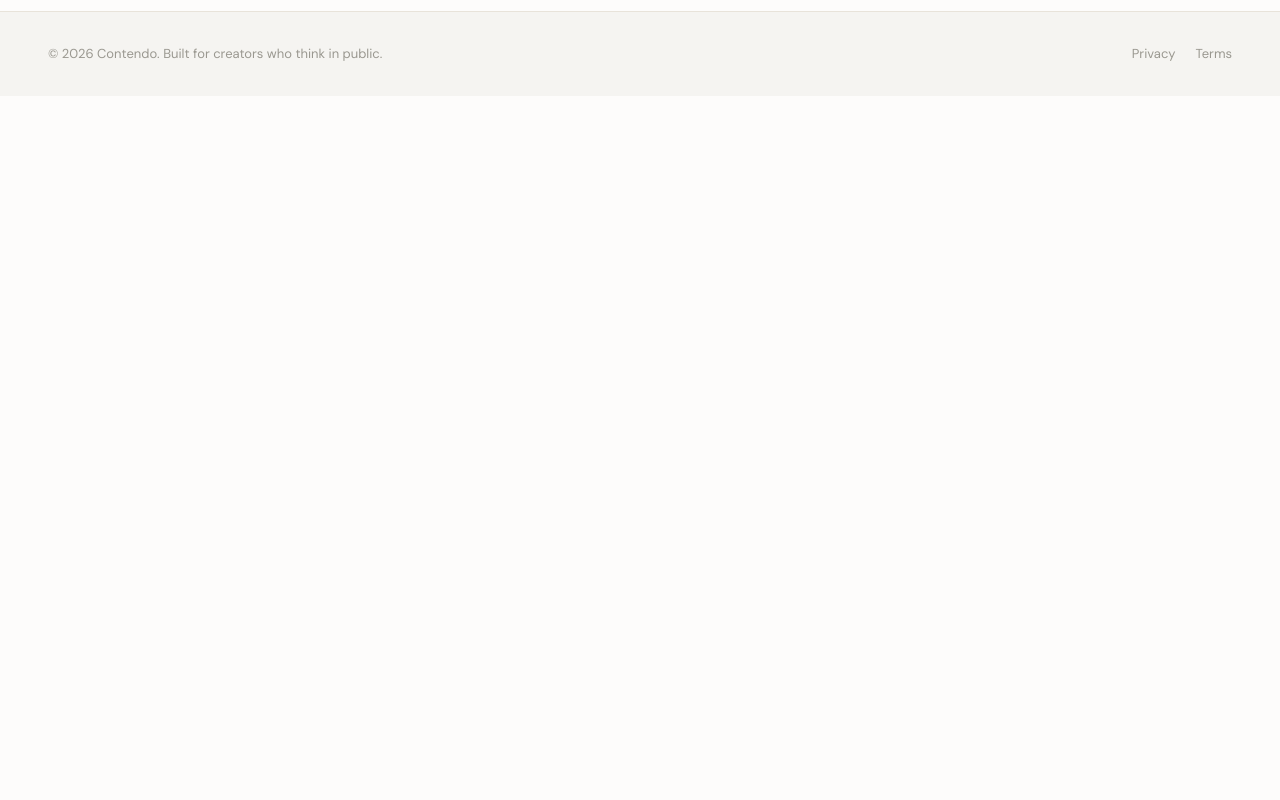
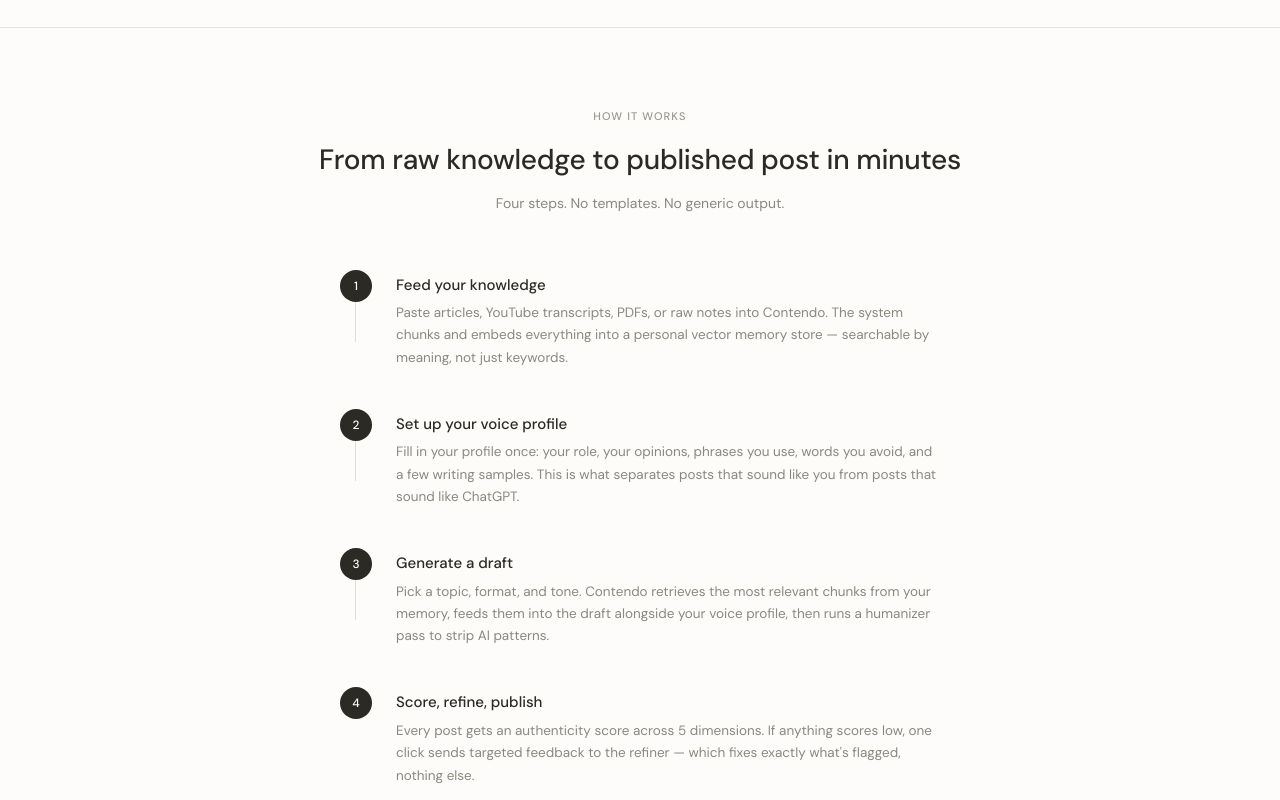
Before and after one commit to Soham112/Contendo, a Next.js app in the folder frontend/: page /welcome in a window 1280 px wide. Shown: the part 760-1560 px from the top of the page. Before the commit the page ends 856 px from the top, so only its background shows below. Built offline with nearby package versions, Linux system fonts and the light colour scheme.

Commit message:
feat: add how it works section and working nav links to landing page

```diff
--- a/frontend/app/globals.css
+++ b/frontend/app/globals.css
@@ -7,6 +7,10 @@
 :root {
   --background: #fdfcfb;
   --foreground: #2c2a24;
+}
+
+html {
+  scroll-behavior: smooth;
 }
 
 body {
--- a/frontend/app/welcome/page.tsx
+++ b/frontend/app/welcome/page.tsx
@@ -1,4 +1,27 @@
 import Link from "next/link";
+
+const STEPS = [
+  {
+    title: "Feed your knowledge",
+    description:
+      "Paste articles, YouTube transcripts, PDFs, or raw notes into Contendo. The system chunks and embeds everything into a personal vector memory store — searchable by meaning, not just keywords.",
+  },
+  {
+    title: "Set up your voice profile",
+    description:
+      "Fill in your profile once: your role, your opinions, phrases you use, words you avoid, and a few writing samples. This is what separates posts that sound like you from posts that sound like ChatGPT.",
+  },
+  {
+    title: "Generate a draft",
+    description:
+      "Pick a topic, format, and tone. Contendo retrieves the most relevant chunks from your memory, feeds them into the draft alongside your voice profile, then runs a humanizer pass to strip AI patterns.",
+  },
+  {
+    title: "Score, refine, publish",
+    description:
+      "Every post gets an authenticity score across 5 dimensions. If anything scores low, one click sends targeted feedback to the refiner — which fixes exactly what's flagged, nothing else.",
+  },
+];
 
 export default function WelcomePage() {
   return (
@@ -20,26 +43,15 @@ export default function WelcomePage() {
 
         {/* Center links */}
         <div style={{ display: "flex", gap: "28px", alignItems: "center" }}>
-          {["Features", "How it works", "Pricing"].map((link) => (
-            <a
-              key={link}
-              href="#"
-              style={{
-                fontSize: "13.5px",
-                color: "#7a786f",
-                textDecoration: "none",
-                cursor: "pointer",
-              }}
-            >
-              {link}
-            </a>
-          ))}
+          <a href="#features" style={{ fontSize: "13.5px", color: "#7a786f", textDecoration: "none", cursor: "pointer" }}>Features</a>
+          <a href="#how-it-works" style={{ fontSize: "13.5px", color: "#7a786f", textDecoration: "none", cursor: "pointer" }}>How it works</a>
+          <a href="#" style={{ fontSize: "13.5px", color: "#7a786f", textDecoration: "none", cursor: "pointer" }}>Pricing</a>
         </div>
 
         {/* Right buttons */}
         <div style={{ display: "flex", gap: "8px", alignItems: "center" }}>
-          <a
-            href="#"
+          <Link
+            href="/"
             style={{
               border: "0.5px solid #c8c3b8",
               borderRadius: "8px",
@@ -53,9 +65,9 @@ export default function WelcomePage() {
             }}
           >
             Log in
-          </a>
-          <a
-            href="#"
+          </Link>
+          <Link
+            href="/"
             style={{
               backgroundColor: "#2c2a24",
               color: "#f5f4f1",
@@ -70,12 +82,12 @@ export default function WelcomePage() {
             }}
           >
             Get started free
-          </a>
+          </Link>
         </div>
       </nav>
 
       {/* Main content */}
-      <main style={{ backgroundColor: "#fdfcfb", padding: "80px 48px 64px" }}>
+      <main style={{ backgroundColor: "#fdfcfb", padding: "80px 48px 0" }}>
         <div style={{ display: "flex", flexDirection: "column", alignItems: "center", textAlign: "center" }}>
           {/* Eyebrow */}
           <p style={{
@@ -117,8 +129,8 @@ export default function WelcomePage() {
 
           {/* CTA buttons */}
           <div style={{ display: "flex", gap: "12px", justifyContent: "center", marginBottom: "64px" }}>
-            <a
-              href="#"
+            <Link
+              href="/"
               style={{
                 border: "1.5px solid #2c2a24",
                 borderRadius: "10px",
@@ -133,9 +145,9 @@ export default function WelcomePage() {
               }}
             >
               Start writing for free
-            </a>
+            </Link>
             <a
-              href="#"
+              href="#how-it-works"
               style={{
                 border: "0.5px solid #d0c2b8",
                 borderRadius: "10px",
@@ -153,14 +165,18 @@ export default function WelcomePage() {
           </div>
 
           {/* Feature cards */}
-          <div style={{
+          <div
+            id="features"
+            style={{
               display: "grid",
               gridTemplateColumns: "repeat(3, 1fr)",
               gap: "16px",
               maxWidth: "780px",
               width: "100%",
               margin: "0 auto",
-          }}>
+              paddingBottom: "80px",
+            }}
+          >
             {/* Card 1 — Feed your knowledge */}
             <div style={{
               backgroundColor: "#ffffff",
@@ -255,6 +271,99 @@ export default function WelcomePage() {
         </div>
       </main>
 
+      {/* How it works */}
+      <section
+        id="how-it-works"
+        style={{
+          borderTop: "0.5px solid #e8e3da",
+          backgroundColor: "#fdfcfb",
+          padding: "80px 48px",
+        }}
+      >
+        <div style={{ maxWidth: "760px", margin: "0 auto" }}>
+          {/* Section header */}
+          <div style={{ textAlign: "center", marginBottom: "56px" }}>
+            <p style={{
+              fontSize: "11px",
+              fontWeight: 500,
+              letterSpacing: "0.1em",
+              textTransform: "uppercase",
+              color: "#9a9890",
+              margin: "0 0 14px 0",
+            }}>
+              How it works
+            </p>
+            <h2 style={{
+              fontSize: "28px",
+              fontWeight: 500,
+              color: "#2c2a24",
+              letterSpacing: "-0.01em",
+              margin: "0 0 12px 0",
+            }}>
+              From raw knowledge to published post in minutes
+            </h2>
+            <p style={{ fontSize: "14px", color: "#8a8880", margin: 0 }}>
+              Four steps. No templates. No generic output.
+            </p>
+          </div>
+
+          {/* Steps */}
+          <div style={{ maxWidth: "600px", margin: "0 auto" }}>
+            {STEPS.map((step, i) => (
+              <div
+                key={i}
+                style={{
+                  display: "flex",
+                  gap: "24px",
+                  alignItems: "flex-start",
+                  marginBottom: i < STEPS.length - 1 ? "40px" : 0,
+                  position: "relative",
+                }}
+              >
+                {/* Step number */}
+                <div style={{ position: "relative", flexShrink: 0 }}>
+                  <div style={{
+                    width: "32px",
+                    height: "32px",
+                    backgroundColor: "#2c2a24",
+                    borderRadius: "50%",
+                    display: "flex",
+                    alignItems: "center",
+                    justifyContent: "center",
+                    fontSize: "12px",
+                    fontWeight: 500,
+                    color: "#ffffff",
+                  }}>
+                    {i + 1}
+                  </div>
+                  {/* Connector line */}
+                  {i < STEPS.length - 1 && (
+                    <div style={{
+                      position: "absolute",
+                      left: "15px",
+                      top: "32px",
+                      width: "1px",
+                      height: "40px",
+                      backgroundColor: "#e2ddd5",
+                    }} />
+                  )}
+                </div>
+
+                {/* Step content */}
+                <div style={{ paddingTop: "4px" }}>
+                  <p style={{ fontSize: "15px", fontWeight: 500, color: "#2c2a24", margin: "0 0 6px 0" }}>
+                    {step.title}
+                  </p>
+                  <p style={{ fontSize: "13.5px", color: "#8a8880", lineHeight: 1.65, margin: 0 }}>
+                    {step.description}
+                  </p>
+                </div>
+              </div>
+            ))}
+          </div>
+        </div>
+      </section>
+
       {/* Footer */}
       <footer style={{
         borderTop: "0.5px solid #e8e3da",
```
Lines whose indentation alone changed are shown as unchanged.
